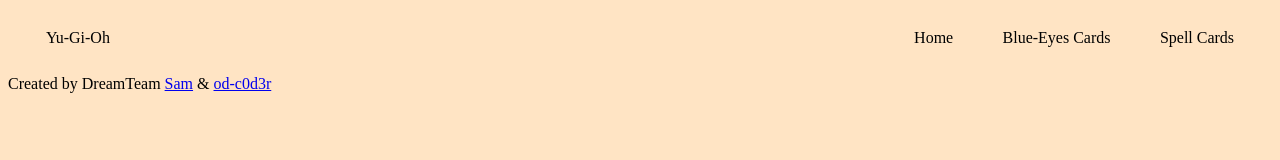
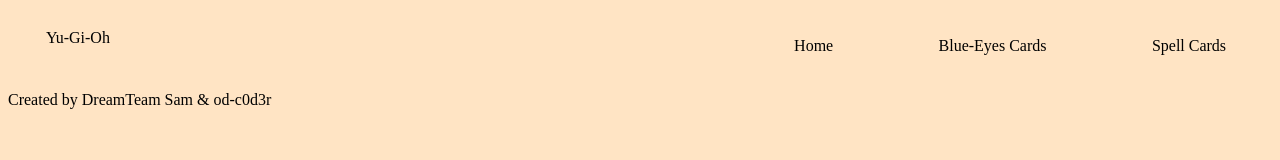
Before and after one commit to samwel-mongare/Yu-Gi-Oh_Cards_App, a website built with webpack: page src/index.html in a window 1280 px wide. Built offline with nearby package versions, Linux system fonts and the light colour scheme.

Commit message:
Style: adjustments

```diff
--- a/src/index.html
+++ b/src/index.html
@@ -13,9 +13,9 @@
         </div>
         <nav>
             <ul>
-                <li>Home</li>
-                <li>Blue-Eyes Cards</li>
-                <li>Spell Cards</li>
+                <li><a href="#">Home</a></li>
+                <li><a href="#">Blue-Eyes Cards</a></li>
+                <li><a href="#">Spell Cards</a></li>
             </ul>
         </nav>
     </header>
--- a/src/styles/style.css
+++ b/src/styles/style.css
@@ -6,7 +6,12 @@
   list-style-type: none;
   display: flex;
   justify-content: space-between;
-  width: 25vw;
+  width: 35vw;
+}
+
+li {
+  margin: 0.5em;
+  white-space: nowrap;
 }
 
 header {
@@ -14,3 +19,12 @@
   justify-content: space-between;
   margin: 1% 3%;
 }
+
+a {
+  text-decoration: none;
+  color: black;
+}
+
+a:hover {
+  color: red;
+}
```
